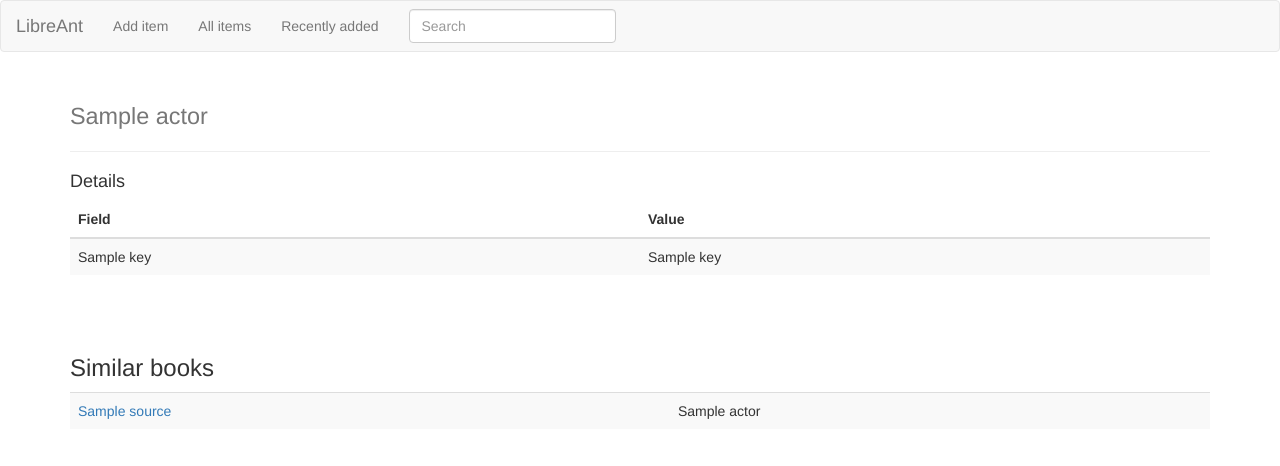
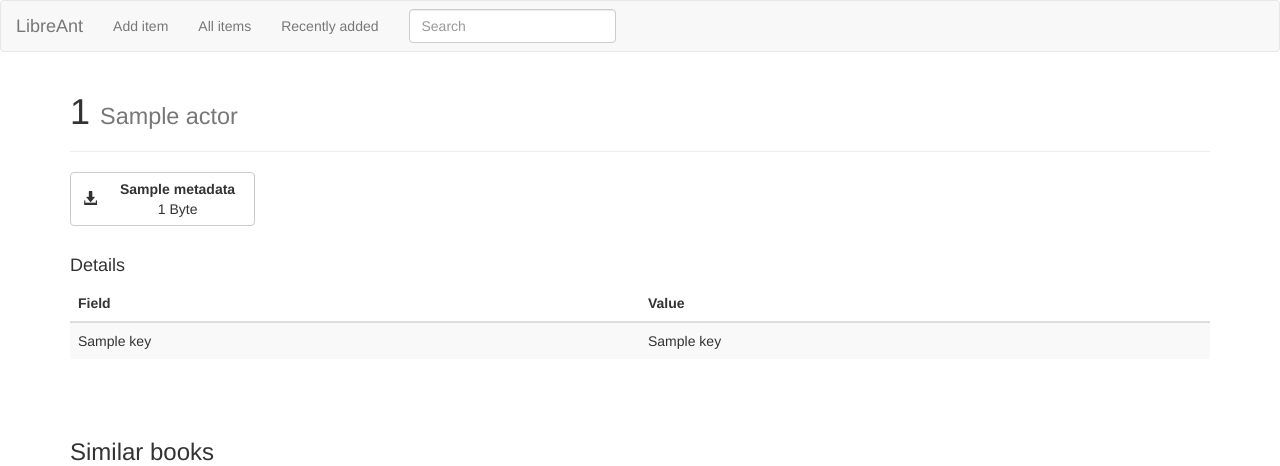
Before and after one commit to insomnia-lab/libreant, a Flask app: template webant/templates/details.html in a window 1280 px wide. Shown: the top 466 px of the page. Run offline with Flask 2, Linux system fonts and the light colour scheme; the template is opened without the code that fills it: most values are stand-ins (such as "Sample title", 1, 10 or a date in 2020); parts of the project's set-up code (start-up, migrations or seed data) failed here and were passed over; some libraries are stand-ins or nearby versions.

Commit message:
archivant propagation: rewrite webant view_book endpoint
the view_book endpoint has been renamed to view_volume
in order to use the new terminology

the renamed operation, required propagation, so almost all templates and other code that
was pointing to view_book has been changed

also the details templates parameters habe been modified in order to use new volume format
provided by archivant

```diff
--- a/webant/templates/details.html
+++ b/webant/templates/details.html
@@ -2,7 +2,7 @@
 {% import "bootstrap/fixes.html" as fixes %}
 
 {% block title %}
-Libreant | {{ book['title'] if 'title' in book else bookid }}
+Libreant | {{ volume['metadata']['title'] if 'title' in volume['metadata'] else volume['id'] }}
 {% endblock %}
 
 {% block navbar %}
@@ -14,20 +14,20 @@ Libreant | {{ book['title'] if 'title' in book else bookid }}
 
 <div class="container">
     <header class="page-header" style="margin-top:0px">
-	    <h1>{{ book['title'] if 'title' in book else bookid }}
-		    <small>{{ book['actors'] | sort | join(',') }}</small>
+	    <h1>{{ volume['metadata']['title'] if 'title' in volume['metadata'] else volume['id'] }}
+		    <small>{{ volume['metadata']['actors'] | sort | join(',') }}</small>
 	    </h1>
     </header>
-     {% if '_attachments' in book %}
-        {% for file in  book['_attachments'] %}
-             <a class="btn btn-default" href="{{ url_for('download_attachment', volumeID=bookid, attachmentID=file['id']) }}">
+     {% if (volume['attachments'] | length) > 0 %}
+        {% for attachment in volume['attachments'] %}
+             <a class="btn btn-default" href="{{ url_for('download_attachment', volumeID=volume['id'], attachmentID=attachment['id']) }}">
                 <div class="row" style="display: flex; align-items: center;">
                     <div class="col-xs-1">
                         <span class="glyphicon glyphicon glyphicon-download-alt" aria-hidden="true"></span>
                     </div>
                     <div class="col-xs-11">
-                        <strong>{{ file['name'] }}</strong>
-                        <p style="margin-bottom: 0px">{{ file['size'] | filesizeformat() }}</p>
+                        <strong>{{ attachment['metadata']['name'] }}</strong>
+                        <p style="margin-bottom: 0px">{{ attachment['metadata']['size'] | filesizeformat() }}</p>
                     </div>
                 </div>
              </a>
@@ -46,11 +46,11 @@ Libreant | {{ book['title'] if 'title' in book else bookid }}
 		        </tr>
 	        </thead>
 	        <tbody>
-	        {% for key in book %}
+	        {% for key in volume['metadata'] %}
                 {% if not key.startswith('_') %}
 	            <tr>
 		            <td>{{ key }}</td>
-		            <td>{{ book[key] }}</td>
+		            <td>{{ volume['metadata'][key] }}</td>
 	            </tr>
                 {% endif %}
 	        {% endfor %}
@@ -64,8 +64,8 @@ Libreant | {{ book['title'] if 'title' in book else bookid }}
 	        <tbody>
 		        {% for book in similar %}
 		        <tr>
-			        <td><a href="{{url_for('view_book',
-			        bookid=book['_id'])}}">
+			        <td><a href="{{url_for('view_volume',
+			        volumeID=book['_id'])}}">
 			        {{ book['_source']['title'] }}
 				        </a></td>
 			        <td>{{ book['_source']['actors'] | join(',') }}</td>
--- a/webant/templates/opens.xml
+++ b/webant/templates/opens.xml
@@ -15,7 +15,7 @@
     {% for b in books %}
      <item>
        <title>{{b['title']}}</title>
-       <link>{{url_for('view_book', bookid=b['_id'], _external=True)}}</link>
+       <link>{{url_for('view_volume', volumeID=b['_id'], _external=True)}}</link>
        <description>{{b['title']}}</description>
        <relevance:score>{{b['_score']}}</relevance:score>
      </item>
--- a/webant/templates/recents.html
+++ b/webant/templates/recents.html
@@ -45,14 +45,14 @@ header h1{
 
     <div id="item-list">
         {% for b in items %}
-        <div class="item-div row dyn-href" href="{{url_for('view_book', bookid=b['_id'])}}">
+        <div class="item-div row dyn-href" href="{{url_for('view_volume', volumeID=b['_id'])}}">
             <div class="item-thumbnail hidden-xs col-sm-1 vcenter">
-                <a href="{{url_for('view_book', bookid=b['_id'])}}">
+                <a href="{{url_for('view_volume', volumeID=b['_id'])}}">
 			        <span class="glyphicon glyphicon-book"></span>
 		        </a>
             </div>
             <div class="item-main col-xs-12 col-sm-7 vcenter">
-                <a class="item-title" href="{{url_for('view_book', bookid=b['_id'])}}"
+                <a class="item-title" href="{{url_for('view_volume', volumeID=b['_id'])}}"
                     {% if 'title' in b['_source'] %}
                         title="{{ b['_source']['title'] }}"> {{ b['_source']['title'] }}
                     {% else %}
--- a/webant/templates/search.html
+++ b/webant/templates/search.html
@@ -50,14 +50,14 @@ Libreant | {%trans%}Search{%endtrans%}: {{ query }}
 
     <div id="item-list">
         {% for b in books %}
-        <div class="item-div row dyn-href" href="{{url_for('view_book', bookid=b['_id'])}}">
+        <div class="item-div row dyn-href" href="{{url_for('view_volume', volumeID=b['_id'])}}">
             <div class="item-thumbnail hidden-xs col-sm-1 vcenter">
-                <a href="{{url_for('view_book', bookid=b['_id'])}}">
+                <a href="{{url_for('view_volume', volumeID=b['_id'])}}">
 			        <span class="glyphicon glyphicon-book"></span>
 		        </a>
             </div>
             <div class="item-main col-xs-12 col-sm-7 vcenter">
-                <a class="item-title" href="{{url_for('view_book', bookid=b['_id'])}}"
+                <a class="item-title" href="{{url_for('view_volume', volumeID=b['_id'])}}"
                     {% if 'title' in b %}
                         title="{{ b['title'] }}"> {{ b['title'] }}
                     {% else %}
```
Also changed, not shown: webant/webant.py (+8 -10 lines).
